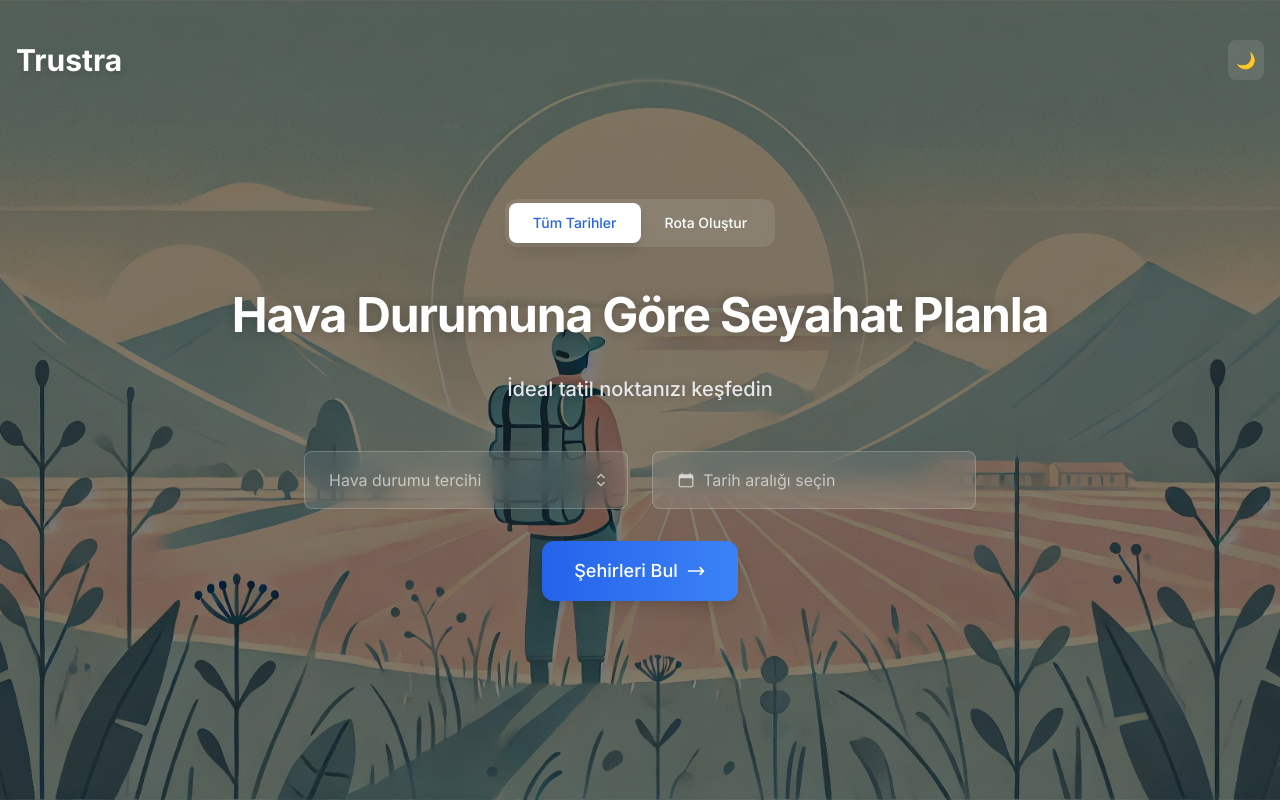
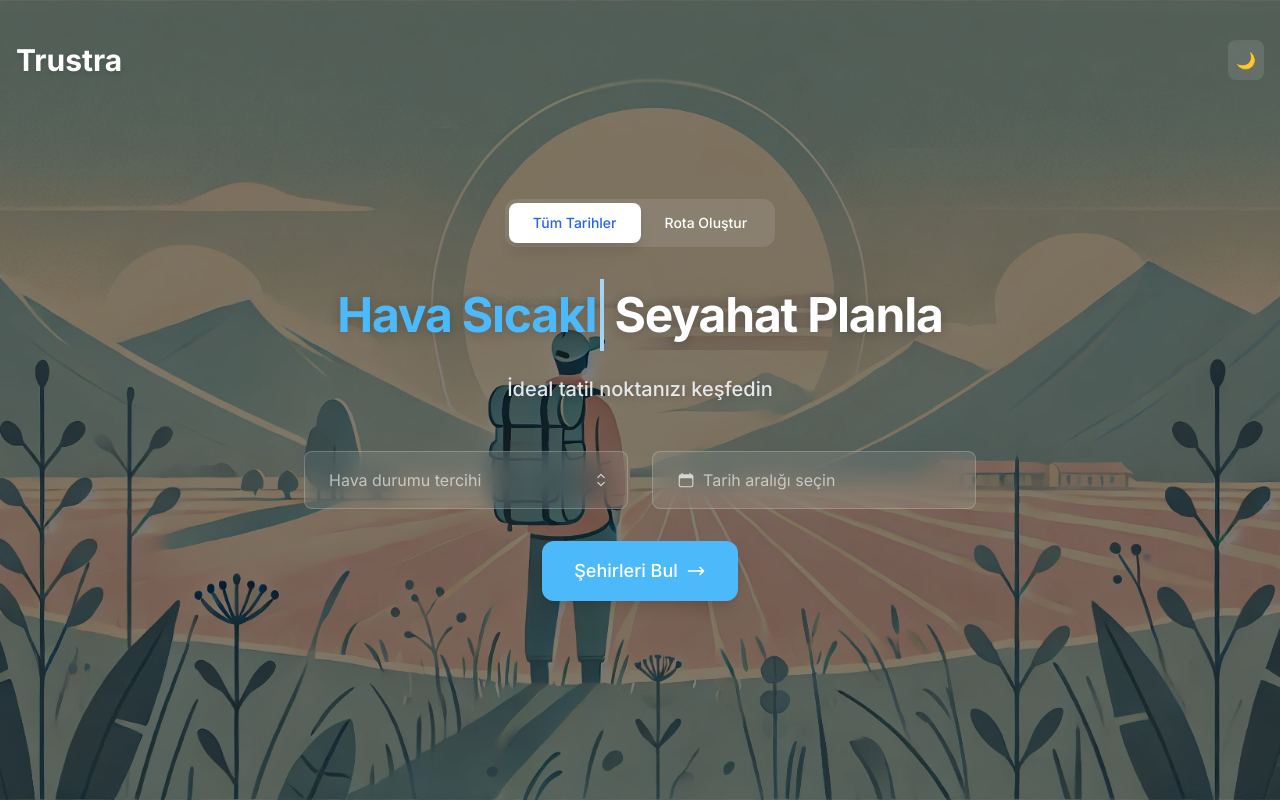
Before and after one commit to MehmethanDoru/trustra, a Next.js app: page / in a window 1280 px wide. Built offline with nearby package versions, Linux system fonts and the light colour scheme.

Commit message:
Enhanced Hero component with typewriter effect.

```diff
--- a/src/components/WeatherSelect.tsx
+++ b/src/components/WeatherSelect.tsx
@@ -6,7 +6,7 @@ import { HiCheck, HiChevronUpDown } from 'react-icons/hi2';
 
 const weatherOptions = [
   {
-    category: 'Hava Durumu',
+    category: 'Hava Koşulu',
     options: [
       { id: 1, name: 'Güneşli' },
       { id: 2, name: 'Parçalı Bulutlu' },
--- a/src/components/hero/Hero.tsx
+++ b/src/components/hero/Hero.tsx
@@ -3,7 +3,7 @@
 import Image from "next/image";
 import WeatherSelect from "@/components/WeatherSelect";
 import DateRangePicker from "@/components/DateRangePicker";
-import { useState } from "react";
+import { useState, useEffect } from "react";
 
 interface WeatherOption {
   id: number;
@@ -26,6 +26,8 @@ interface HeroProps {
   onTabChange: (tab: "route" | "all") => void;
 }
 
+const texts = ["Hava Koşuluna Göre", "Hava Sıcaklığına Göre"];
+
 export default function Hero({
   onWeatherSelect,
   onDateSelect,
@@ -34,11 +36,34 @@ export default function Hero({
   onTabChange,
 }: HeroProps) {
   const [activeTab, setActiveTab] = useState<"route" | "all">("all");
+  const [text, setText] = useState("");
+  const [isDeleting, setIsDeleting] = useState(false);
+  const [loopNum, setLoopNum] = useState(0);
 
   const handleTabChange = (tab: "route" | "all") => {
     setActiveTab(tab);
     onTabChange(tab);
   };
+
+  useEffect(() => {
+    const currentText = texts[loopNum % texts.length];
+    const shouldDelete = isDeleting;
+
+    const timeout = setTimeout(() => {
+      if (!shouldDelete && text.length < currentText.length) {
+        setText(currentText.slice(0, text.length + 1));
+      } else if (shouldDelete && text.length > 0) {
+        setText(currentText.slice(0, text.length - 1));
+      } else if (text.length === 0) {
+        setIsDeleting(false);
+        setLoopNum(loopNum + 1);
+      } else if (!shouldDelete && text.length === currentText.length) {
+        setIsDeleting(true);
+      }
+    }, isDeleting ? 50 : 150);
+
+    return () => clearTimeout(timeout);
+  }, [text, isDeleting, loopNum]);
 
   return (
     <div className="relative h-screen flex items-center justify-center">
@@ -84,9 +109,12 @@ export default function Hero({
                 </button>
               </div>
             </div>
-            <h1 className="text-4xl sm:text-5xl font-bold text-white [text-shadow:_0_1px_12px_rgb(0_0_0_/_20%)] tracking-tight leading-tight sm:leading-normal">
-              Hava Durumuna Göre
-              <br className="sm:hidden" /> Seyahat Planla
+            <h1 className="text-4xl sm:text-5xl font-bold text-[#4cbafa] [text-shadow:_0_1px_12px_rgb(0_0_0_/_20%)] tracking-tight leading-tight sm:leading-normal">
+              <span className="inline-block border-r-4 border-[#a4d6f3] pr-1">
+                {text}
+              </span>
+              <br className="sm:hidden" />
+              <span className="text-[#ffffff] "> Seyahat Planla</span>
             </h1>
             <p className="text-lg sm:text-xl text-gray-200 font-medium max-w-2xl mx-auto [text-shadow:_0_1px_8px_rgb(0_0_0_/_20%)]">
               İdeal tatil noktanızı keşfedin
@@ -102,7 +130,7 @@ export default function Hero({
           <button
             onClick={onSearch}
             disabled={isLoading}
-            className="mx-auto px-8 py-4 bg-gradient-to-r from-blue-600 to-blue-500 text-white text-lg font-medium rounded-xl hover:from-blue-700 hover:to-blue-600 transition-all duration-300 shadow-lg hover:shadow-blue-500/30 disabled:from-blue-400 disabled:to-blue-300 disabled:cursor-not-allowed flex items-center justify-center gap-3 min-w-[180px]"
+            className="mx-auto px-8 py-4 bg-[#4cbafa] text-white text-lg font-medium rounded-xl hover:from-blue-700 hover:to-blue-600 transition-all duration-300 shadow-lg hover:shadow-blue-500/30 disabled:from-blue-400 disabled:to-blue-300 disabled:cursor-not-allowed flex items-center justify-center gap-3 min-w-[180px]"
           >
             {isLoading ? (
               <>
--- a/tailwind.config.ts
+++ b/tailwind.config.ts
@@ -9,6 +9,39 @@ export default {
   darkMode: 'class',
   theme: {
     extend: {
+      animation: {
+        'slide-text': 'slide 4s steps(2) infinite',
+        'typewriter': 'typing 4s steps(20) infinite',
+      },
+      keyframes: {
+        slide: {
+          '0%, 50%': {
+            transform: 'translateY(0%)',
+          },
+          '50.01%, 100%': {
+            transform: 'translateY(-50%)',
+          }
+        },
+        typing: {
+          '0%, 50%': {
+            width: '0%',
+            content: 'Hava Durumuna Göre',
+          },
+          '25%': {
+            width: '100%',
+            content: 'Hava Durumuna Göre',
+          },
+          '75%': {
+            width: '100%',
+            content: 'Sıcaklık Durumuna Göre',
+          },
+          '100%': {
+            width: '0%',
+            content: 'Sıcaklık Durumuna Göre',
+          }
+        }
+      },
+
       colors: {
         primary: {
           blue: '#3399FF',    // Dark mode mavi
```
